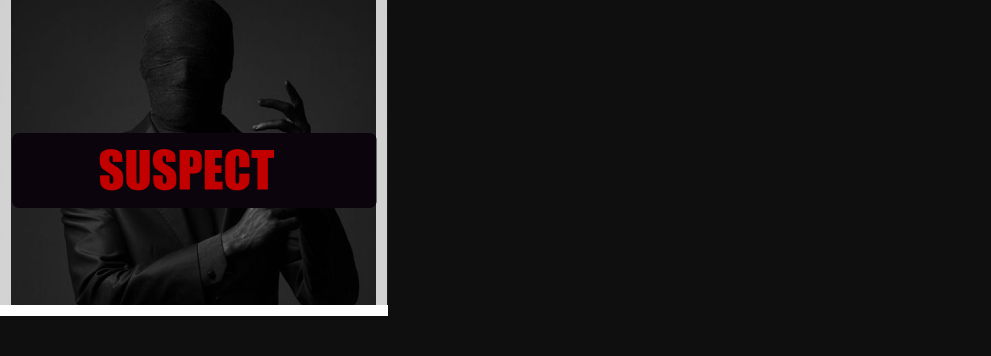
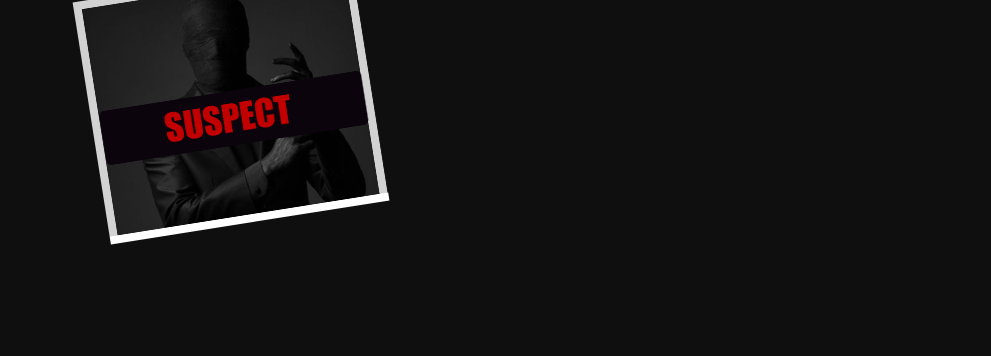
Before and after one commit to YahyaSulaim/ruse, a plain HTML site: page home.html in a window 1280 px wide. Shown: the part 444-800 px from the top of the page, without its empty margins (0-991 px from the left). Drawn offline with Linux system fonts and the light colour scheme.

Commit message:
Update style.css

```diff
--- a/style.css
+++ b/style.css
@@ -28,8 +28,13 @@ body{
     transform: rotate(9deg);
     width: 22%;
     margin-left: 90px;
+}
+#suspect{
+    transform: rotate(-9deg);
+    width: 22%;
+    margin-left: 90px;
+}
 
-}
 @font-face {
     font-family: Cheveuxdange;
     src:"Cheveuxdange.ttf";
```
